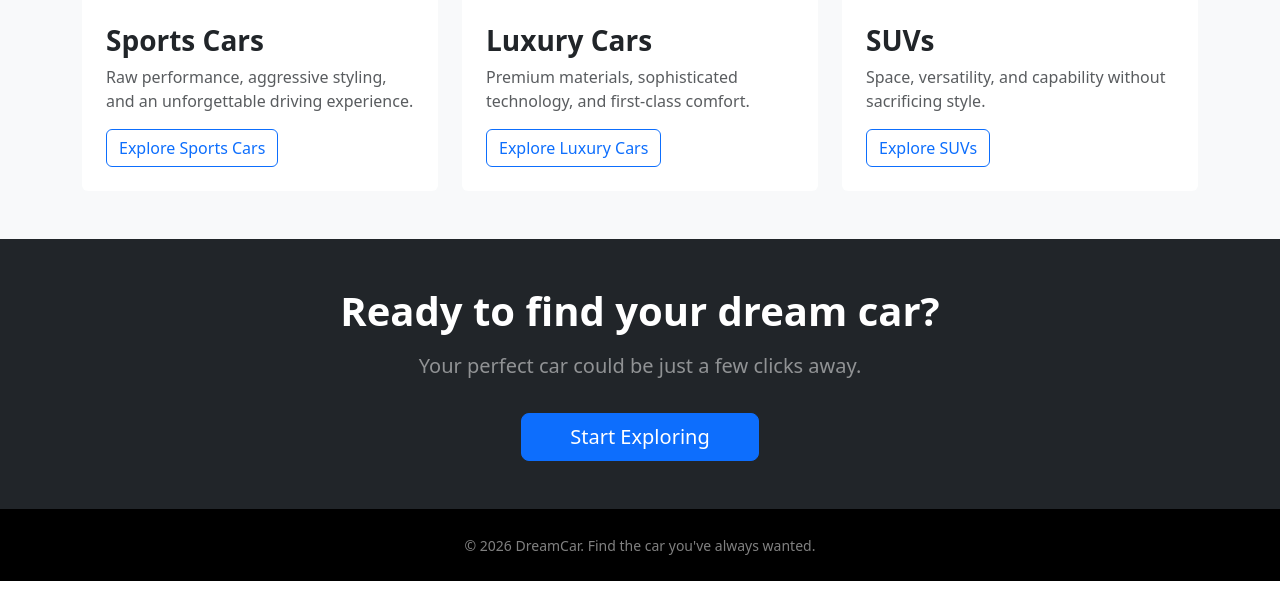
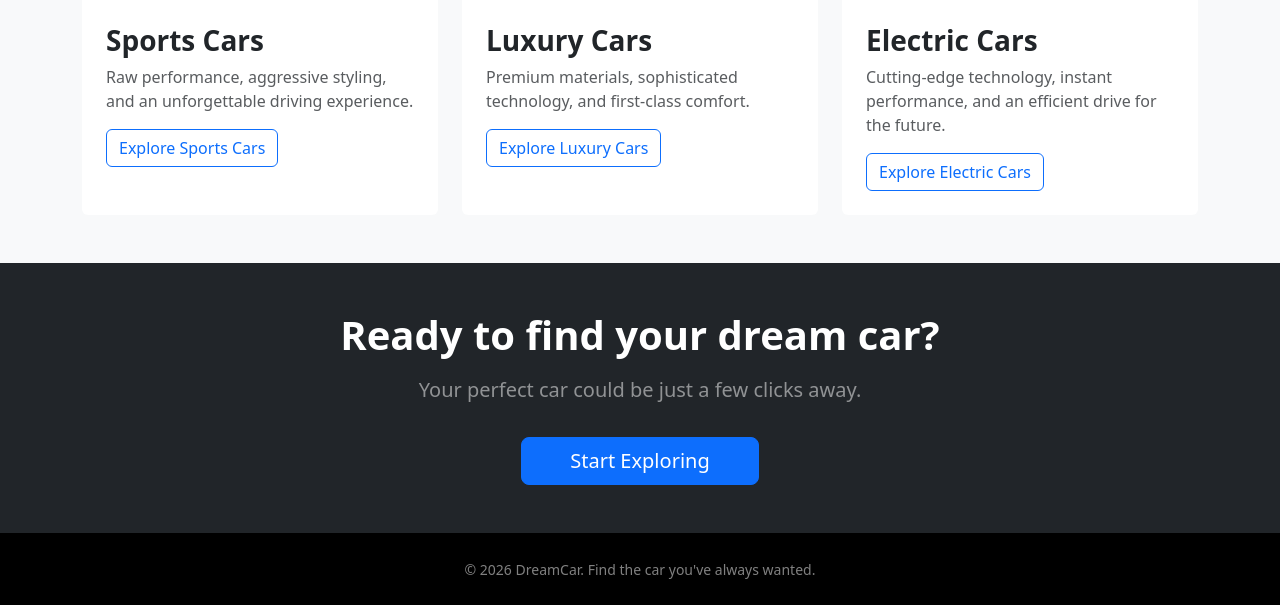
Before and after one commit to mdiannna/CarsWebsite, a FastAPI app: page / in a window 1280 px wide. Shown: the part 1094-1699 px from the top of the page. Before the commit the page ends 1675 px from the top, so only its background shows below. Run offline with FastAPI, Linux system fonts and the light colour scheme.

Commit message:
changed SUVs to electric cars in index page

```diff
--- a/templates/index.html
+++ b/templates/index.html
@@ -206,21 +206,20 @@
             <div class="col-md-6 col-lg-4">
                 <div class="card category-card h-100">
                     <img
-                        src="https://images.unsplash.com/photo-1519641471654-76ce0107ad1b?auto=format&fit=crop&w=900&q=80"
+                        src="https://images.unsplash.com/photo-1619767886558-efdc259cde1a?auto=format&fit=crop&w=900&q=80"
                         class="card-img-top"
-                        alt="SUV"
+                        alt="Electric car"
                     >
-
-                    <div class="card-body p-4">
-                        <h3 class="card-title fw-bold">SUVs</h3>
+                   <div class="card-body p-4">
+                        <h3 class="card-title fw-bold">Electric Cars</h3>
 
                         <p class="card-text text-muted">
-                            Space, versatility, and capability without
-                            sacrificing style.
+                            Cutting-edge technology, instant performance, and
+                            an efficient drive for the future.
                         </p>
 
                         <a href="#" class="btn btn-outline-primary">
-                            Explore SUVs
+                            Explore Electric Cars
                         </a>
                     </div>
                 </div>
```
